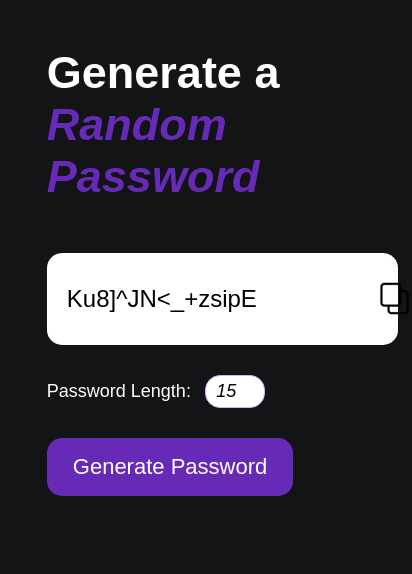
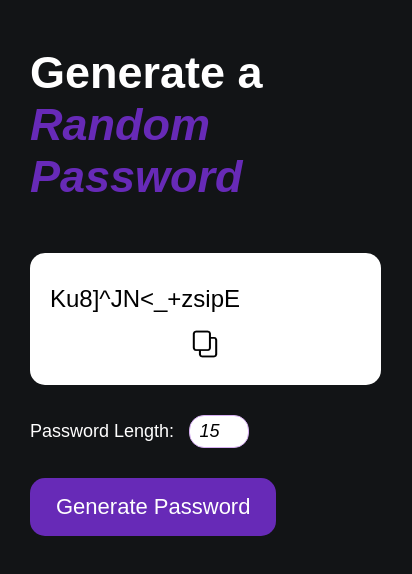
Before and after one commit to AstroRBL/Password-Generator, a plain HTML site: page index.html in a window 390 px wide. Both pictures are taken after a click on the button "Generate Password". Shown: the whole page, 412 px wide, since content can reach past the window. Drawn offline with Linux system fonts and the light colour scheme.

Commit message:
Add files via upload

```diff
--- a/index.html
+++ b/index.html
@@ -1,73 +1,29 @@
 <!DOCTYPE html>
 <html lang="en">
   <head>
-    <meta charset="UTF-8">
-    <meta name="viewport" content="width=device-width, initial-scale=1.0">
+    <meta charset="UTF-8" />
+    <meta name="viewport" content="width=device-width, initial-scale=1.0" />
     <title>Password Generator</title>
-    <link rel="stylesheet" href="styles.css">
+    <link rel="stylesheet" href="styles.css" />
   </head>
   <body>
     <div class="header">
       <h1>Generate a <span>Random Password</span></h1>
       <div class="display">
-            <input type="text" id="password" placeholder="Generate a Password..." readonly>
-            <img src="images/copy-icon.png" onclick="copyPassword()">
+        <input
+          type="text"
+          id="password"
+          placeholder="Generate a Password..."
+          readonly />
+        <img src="images/copy-icon.png" onclick="copyPassword()" />
       </div>
       <div class="options">
         <label for="length">Password Length:</label>
-            <input type="number" id="length" min="4" max="15" value="15">
+        <input type="number" id="length" min="4" max="15" value="15" />
       </div>
       <button onclick="createPassword()">Generate Password</button>
-        <p id="error" class="error"></p> <!-- Added error element -->
+      <p id="error" class="error"></p>
     </div>
-
   </body>
-<script>
-const passwordBox = document.getElementById("password");
-const lengthInput = document.getElementById("length");
-const errorElement = document.getElementById("error"); // Added error element reference
-
-const upperCase = "ABCDEFGHIJKLMNOPQRSTUVWXYZ";
-const lowerCase = "abcdefghijklmnopqrstuvwxyz";
-const number = "0123456789";
-const symbol = "@#$%^&*()_+~|}{[]></-=";
-
-const allChars = upperCase + lowerCase + number + symbol;
-
-function createPassword() {
-    const length = parseInt(lengthInput.value);
-    if (isNaN(length) || length < 4) {
-        showError("Minimum password length is 4 characters.");
-        return;
-    }
-
-    if (length > 15) {
-        showError("Maximum password length is 15 characters.");
-        return;
-    }
-
-    errorElement.textContent = ""; // Clear any previous error messages
-
-    let password = '';
-    password += upperCase[Math.floor(Math.random() * upperCase.length)];
-    password += lowerCase[Math.floor(Math.random() * lowerCase.length)];
-    password += number[Math.floor(Math.random() * number.length)];
-    password += symbol[Math.floor(Math.random() * symbol.length)];
-
-    while (length > password.length) {
-        password += allChars[Math.floor(Math.random() * allChars.length)];
-    }
-
-    passwordBox.value = password;
-}
-
-function copyPassword() {
-    passwordBox.select();
-    document.execCommand("copy");
-}
-
-function showError(message) {
-    errorElement.textContent = message;
-}
-</script>
+  <script src="main.js"></script>
 </html>
--- /dev/null
+++ b/main.js
@@ -0,0 +1,46 @@
+const passwordBox = document.getElementById("password");
+const lengthInput = document.getElementById("length");
+const errorElement = document.getElementById("error"); // Added error element reference
+
+const upperCase = "ABCDEFGHIJKLMNOPQRSTUVWXYZ";
+const lowerCase = "abcdefghijklmnopqrstuvwxyz";
+const number = "0123456789";
+const symbol = "@#$%^&*()_+~|}{[]></-=";
+
+const allChars = upperCase + lowerCase + number + symbol;
+
+function createPassword() {
+  const length = parseInt(lengthInput.value);
+  if (isNaN(length) || length < 4) {
+    showError("Minimum password length is 4 characters.");
+    return;
+  }
+
+  if (length > 15) {
+    showError("Maximum password length is 15 characters.");
+    return;
+  }
+
+  errorElement.textContent = ""; // Clear any previous error messages
+
+  let password = "";
+  password += upperCase[Math.floor(Math.random() * upperCase.length)];
+  password += lowerCase[Math.floor(Math.random() * lowerCase.length)];
+  password += number[Math.floor(Math.random() * number.length)];
+  password += symbol[Math.floor(Math.random() * symbol.length)];
+
+  while (length > password.length) {
+    password += allChars[Math.floor(Math.random() * allChars.length)];
+  }
+
+  passwordBox.value = password;
+}
+
+function copyPassword() {
+  passwordBox.select();
+  document.execCommand("copy");
+}
+
+function showError(message) {
+  errorElement.textContent = message;
+}
--- a/styles.css
+++ b/styles.css
@@ -1,7 +1,7 @@
 * {
   margin: 0;
   padding: 0;
-    font-family: 'Poppins', sans-serif;
+  font-family: "Poppins", sans-serif;
   box-sizing: border-box;
 }
 
@@ -50,7 +50,7 @@ body {
 .display img:hover {
   transform: scale(1.2);
 }
-  .display img:active{
+.display img:active {
   transform: scale(0.8);
 }
 
@@ -79,10 +79,10 @@ body {
   font-style: italic;
   transition-duration: 1s;
 }
-.options input:hover{
+.options input:hover {
   transform: scale(1.2);
 }
-.options input:active{
+.options input:active {
   transform: scale(0.9);
 }
 
@@ -110,11 +110,10 @@ body {
   transition: 0.7s;
 }
 
-.header button:hover{
+.header button:hover {
   background-color: rgb(152, 86, 239);
-
 }
-.header button:active{
+.header button:active {
   transform: scale(0.9);
 }
 
@@ -127,3 +126,58 @@ body {
 #password:disabled {
   color: #000000;
 }
+/*
+From here's the responsive things
+*/
+@media screen and (max-width: 838px) {
+  .header {
+    margin-left: 50px;
+  }
+}
+@media screen and (max-width: 595px) {
+  .header {
+    margin-left: 40px;
+  }
+}
+@media screen and (max-width: 446px) {
+  .header {
+    margin-left: 30px;
+  }
+}
+@media screen and (max-width: 404px) {
+  .display img {
+    width: 30px;
+    height: 30px;
+    cursor: pointer;
+    transition-duration: 0.8s;
+    order: 1;
+    margin-top: 10px;
+    margin-left: 45%;
+  }
+  .display {
+    width: 100%;
+    margin-top: 50px;
+    margin-bottom: 30px;
+    background: #fff;
+    color: #000000;
+    display: flex;
+    align-items: center;
+    justify-content: space-between;
+    padding: 26px 20px;
+    border-radius: 15px;
+    flex-direction: column;
+    align-items: flex-start;
+    overflow: hidden;
+    white-space: nowrap;
+    text-overflow: ellipsis;
+  }
+  .display input {
+    white-space: nowrap;
+    overflow: hidden;
+    text-overflow: ellipsis;
+    width: calc(100% - 40px);
+  }
+  #password + img {
+    margin-right: 20px;
+  }
+}
```
Lines whose indentation alone changed are shown as unchanged.
